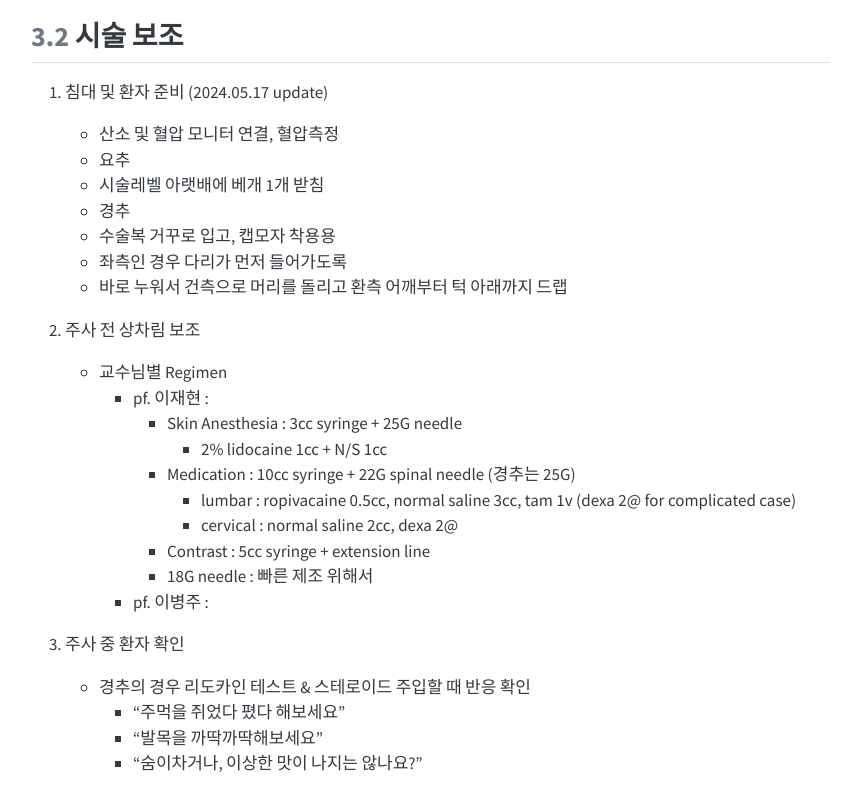
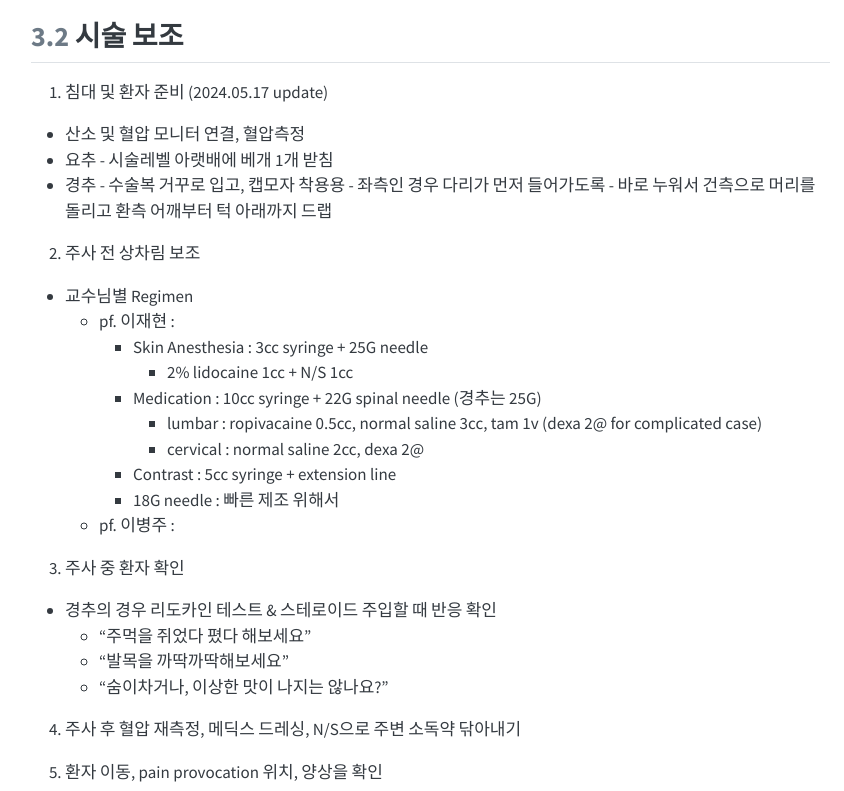
Before and after one commit to medibb/medibb.github.io, a plain HTML site: page 90_PA_manual.html in a window 1280 px wide. Shown: the part 2400-3191 px from the top of the page, without its empty margins (137-981 px from the left). Drawn offline with Linux system fonts and the light colour scheme.

```diff
--- a/90_PA_manual.html
+++ b/90_PA_manual.html
@@ -438,17 +438,16 @@ ul.task-list li input[type="checkbox"] {
 <section id="시술-보조" class="level2" data-number="3.2">
 <h2 data-number="3.2" class="anchored" data-anchor-id="시술-보조"><span class="header-section-number">3.2</span> 시술 보조</h2>
 <ol type="1">
-<li><p>침대 및 환자 준비 (2024.05.17 update)</p>
+<li>침대 및 환자 준비 (2024.05.17 update)</li>
+</ol>
 <ul>
 <li>산소 및 혈압 모니터 연결, 혈압측정</li>
-<li>요추</li>
-<li>시술레벨 아랫배에 베개 1개 받침</li>
-<li>경추</li>
-<li>수술복 거꾸로 입고, 캡모자 착용용</li>
-<li>좌측인 경우 다리가 먼저 들어가도록</li>
-<li>바로 누워서 건측으로 머리를 돌리고 환측 어깨부터 턱 아래까지 드랩</li>
-</ul></li>
-<li><p>주사 전 상차림 보조</p>
+<li>요추 - 시술레벨 아랫배에 베개 1개 받침</li>
+<li>경추 - 수술복 거꾸로 입고, 캡모자 착용용 - 좌측인 경우 다리가 먼저 들어가도록 - 바로 누워서 건측으로 머리를 돌리고 환측 어깨부터 턱 아래까지 드랩</li>
+</ul>
+<ol start="2" type="1">
+<li>주사 전 상차림 보조</li>
+</ol>
 <ul>
 <li>교수님별 Regimen
 <ul>
@@ -468,8 +467,10 @@ ul.task-list li input[type="checkbox"] {
 </ul></li>
 <li>pf. 이병주 :</li>
 </ul></li>
-</ul></li>
-<li><p>주사 중 환자 확인</p>
+</ul>
+<ol start="3" type="1">
+<li>주사 중 환자 확인</li>
+</ol>
 <ul>
 <li>경추의 경우 리도카인 테스트 &amp; 스테로이드 주입할 때 반응 확인
 <ul>
@@ -477,7 +478,8 @@ ul.task-list li input[type="checkbox"] {
 <li>“발목을 까딱까딱해보세요”</li>
 <li>“숨이차거나, 이상한 맛이 나지는 않나요?”</li>
 </ul></li>
-</ul></li>
+</ul>
+<ol start="4" type="1">
 <li><p>주사 후 혈압 재측정, 메딕스 드레싱, N/S으로 주변 소독약 닦아내기</p></li>
 <li><p>환자 이동, pain provocation 위치, 양상을 확인</p></li>
 </ol>
```
Also changed, not shown: search.json.
